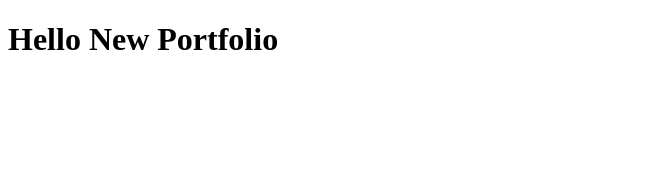
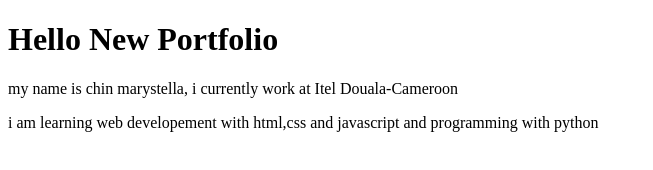
Before and after one commit to chinmary/webpage, a plain HTML site: page index.html in a window 1280 px wide. Shown: the whole page, without its empty margins (0-653 px from the left). Drawn offline with Linux system fonts and the light colour scheme.

Commit message:
added two paragraph to describe myself

```diff
--- a/index.html
+++ b/index.html
@@ -2,8 +2,9 @@
 <html>
     <head>
         <title>Stella Chin Portfolio</title>
-    </head>
     <body>
         <h1>Hello New Portfolio</h1>
+        <p>my name is chin marystella, i currently work at Itel Douala-Cameroon</p>
+        <p>i am learning web developement with html,css and javascript and programming with python</p>
     </body>
 </html>
```
